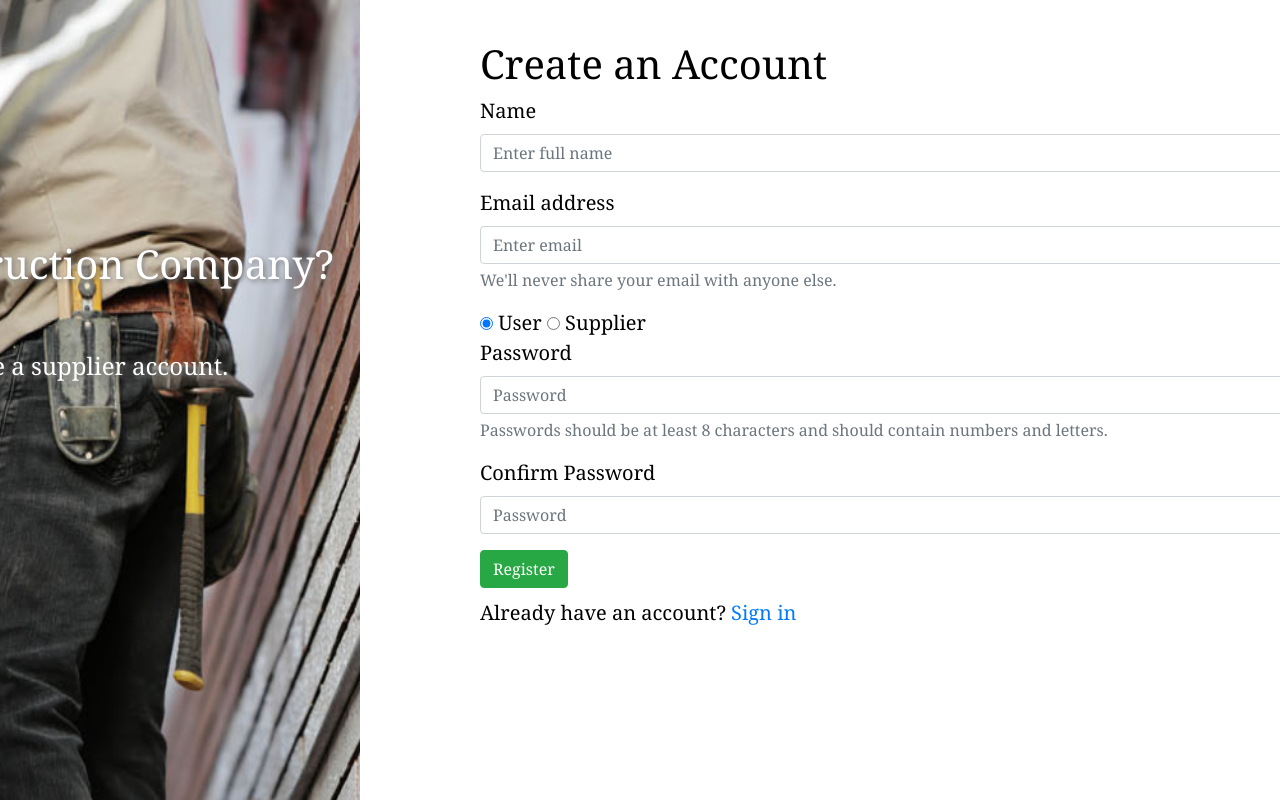
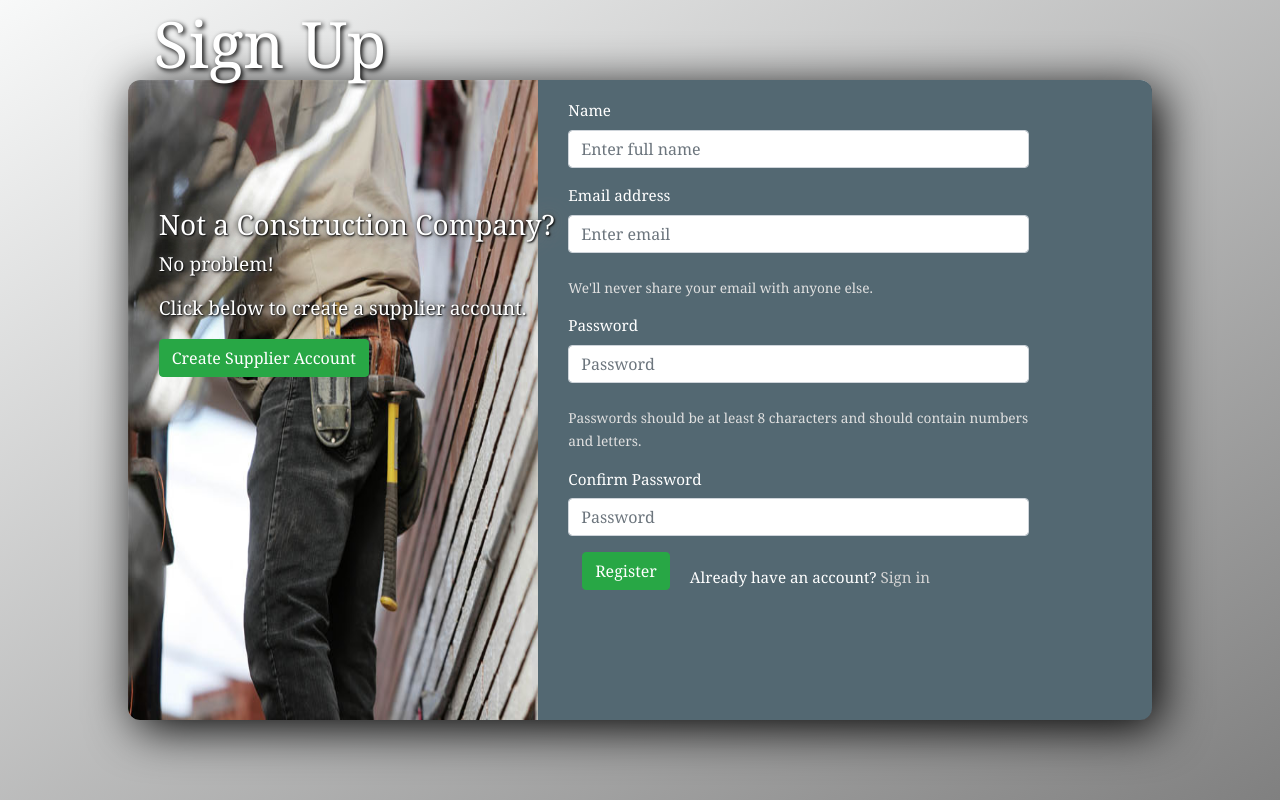
Before and after one commit to ConsTructionGang/FrontEnd, an Angular app: page /useraccount in a window 1280 px wide. Built offline with nearby package versions, Linux system fonts and the light colour scheme.

Commit message:
Changed em to % because it looked way too large when I switched computers. Figured out how to get buttons to change user type, and figured out sliding animation. Still need to add a fade in and out for input fields.

```diff
--- a/src/app/accounts/createuseraccount/createuseraccount.component.css
+++ b/src/app/accounts/createuseraccount/createuseraccount.component.css
@@ -11,87 +11,140 @@
     font-family: Georgia, serif;
 }
 
+h1{
+    position:absolute;
+    color: white;
+    text-shadow: 2px 2px 5px black;
+    top:.75%;
+    left:12%;
+    font-size: 400%;
+    z-index: 2;
+}
+
 #signupImg{
     position:relative;
-    /overflow: hidden;
+    overflow: hidden;
     box-shadow: .5em .5em 3em black;
-    width:115em;
-    height:55em;
+    width:80%;
+    height:80%;
+    border-radius:.75em;
 }
 
 #img{
-    width:115em;
-    height:55em;
+    width:100%;
+    height:100%;
 }
 
 .slider{
     position:absolute;
-    background-color: white;
-    height:55em;
-    margin-top: -55em;
+    background-color: #536872;
+    height:100%;
+    top:-0%;
 }
 
-#leftUser{
-    margin-left: 40em;
-    width:75em;
+.userSlide #left{
+    left:40%;
+    width:60%;
+    transition: left linear .3s;
 }
 
-#leftSupplier{
-    margin-left: 40em;
-    width:0em;
+
+
+.supplierSlide #left{
+    left: 100%;
+    width:60%;
+    transition: left linear .3s;
 }
 
-#rightUser{
-    width:0em;
+.userSlide #right{
+    width:60%;
+    left:-60%;
+    transition: left linear .3s;
+
 }
 
-#rightSupplier{
-    width:75em;
+.supplierSlide #right{
+    left:0%;
+    width:60%;
+    transition: left linear .3s;
 }
 
 #supplierLogin{
     color:white;
-    text-shadow: 2px 2px 5px grey;
-    font-size:1.5em;
+    text-shadow: 1px 1px 2px black, 0 0 25px grey, 0 0 5px  #505050;
+    font-size:120%;
     position:absolute;
-    margin-top: -25em;
-    margin-left: 2em;
+    top: 20%;
+    left: 3%;
 }
 
 #userLogin{
     color:white;
-    text-shadow: 2px 2px 5px grey;
-    font-size:1.5em;
+    text-shadow: 1px 1px 2px black, 0 0 25px grey, 0 0 5px darkgrey;
+    font-size:120%;
     position:absolute;
-    margin-top: -25em;
-    margin-left: 55em;
+    top: 20%;
+    left: 65%;
 }
 
+
 #signupText{
-    color:black;
+    color:white;
     position:relative;
-    height:40em;
-    width:45em;
-    z-index: 1;
+    height:100%;
+    width:45%;
+    z-index: 3;
 
 
 }
 
+
 .userSignup{
-    font-size:1.25em;
-    top:-40em;
-    left:38em;
+    font-size:95%;
+    top:-97%;
+    left: 43%;
 
 
 }
 
 .supplierSignup{
-    font-size: 1em;
-    top:-52em;
-    left:6em;
+    display: hidden;
+    font-size:80%;
+    line-height: 1em;
+    top:-97%;
+    left:5%;
+    display: visible;
+}
+
+.userSignup input{
+
+}
+
+.supplierSignup input{
+    height:1.5em;
+}
+
+
+.supplierSignup #inputSupplies{
+    height:1.5em;
 }
 
 #signin{
-    padding-top: .5em;
-    font-size:1em;
+    padding: 3%;
+    font-size:100%;
 }
+
+#register{
+    margin-top: -1em;
+    margin-right:1em;
+}
+
+a{
+    color:#D3D3D3;
+}
+
+
+small{
+    color:  #E0E0E0;
+    font-size:90%;
+}
--- a/src/app/accounts/createuseraccount/createuseraccount.component.html
+++ b/src/app/accounts/createuseraccount/createuseraccount.component.html
@@ -1,28 +1,29 @@
 <div id="pageBody">
+  <h1> Sign Up </h1>
   <div id="signupImg">
     <img id="img" src="\assets\images\signup.jpg">
+    <div [ngClass]="{'userSlide':userAccount.type==='user',
+                      'supplierSlide':userAccount.type=='supplier'}">
+      <div id="left" class="slider"></div>
+      <div id ="right" class="slider"></div>
+    </div>
     <div *ngIf="userAccount.type=='user'">
-      <div id="rightUser" class="slider"></div>
-      <div id="leftUser" class="slider"></div>
       <div id="supplierLogin">
-        <h1> Not a Construction Company?</h1>
+        <h3> Not a Construction Company?</h3>
         <p> No problem! </p>
         <p> Click below to create a supplier account. </p>
-        <button  type="SignUp" class="btn btn-success" >Create Supplier Account</button>
+        <button  type="SignUp" class="btn btn-success" (click)="setSupplier()">Create Supplier Account</button>
       </div>
     </div>
 
     <div *ngIf="userAccount.type=='supplier'">
-      <div id="rightSupplier" class="slider"></div>
-      <div id="leftSupplier" class="slider"></div>
       <div id="userLogin">
-        <h1> Not a Supplier?</h1>
+        <h3> Not a Supplier?</h3>
         <p> No problem! </p>
         <p> Click below to create an user account. </p>
-        <button  type="SignUp" class="btn btn-success">Create User Account</button>
+        <button  type="SignUp" class="btn btn-success" (click)="setUser()">Create User Account</button>
       </div>
     </div>
-
 
 
 
@@ -30,7 +31,7 @@
                                     'supplierSignup':userAccount.type=='supplier'}">
 
 
-    <h1 >Create an Account</h1>
+
 
       <form>
         <div class="form-group">
@@ -40,12 +41,9 @@
         <div class="form-group">
           <label for="userEmail">Email address</label>
           <input type="email" class="form-control" required id="userEmail" aria-describedby="emailHelp" placeholder="Enter email" [(ngModel)]="userAccount.email" name="emailfield">
-        <small id="emailHelp" class="form-text text-muted">We'll never share your email with anyone else.</small>
+          <br>
+          <small id="emailHelp">We'll never share your email with anyone else.</small>
         </div>
-      <form>
-        <input type="radio" name="user" value="user" checked [(ngModel)]="userAccount.type"> User
-        <input type="radio" name="user" value="supplier" [(ngModel)]="userAccount.type"> Supplier
-      </form>
         <div *ngIf="userAccount.type=='supplier'">
           <div class="form-group">
             <label for="inputCompanyName">Company Name</label>
@@ -72,7 +70,8 @@
           <label for="inputPassword">Password</label>
           <input name="passwordfield" ng-model="passwordfield" type="password" class="form-control" id="inputPassword" aria-describedby="passwordHelp"
                   placeholder="Password" required>
-        <small id="passwordHelp" class="form-text text-muted">
+          <br>
+          <small id="passwordHelp">
             Passwords should be at least 8 characters and should contain numbers and letters.
           </small>
         </div>
@@ -82,18 +81,20 @@
                   name="confirmfield" required>
         </div>
 
-      <button type="submit" class="btn btn-success">Register</button>
 
-      <p id="signin"> Already have an account?
+
+        <p id="signin">
+          <button id="register" type="submit" class="btn btn-success">Register</button>
+          Already have an account?
           <a routerLink="/login">Sign in</a>
         </p>
       </form>
     </div>
 
-
-
 </div>
 
 
 
+
+
 </div>
--- a/src/app/accounts/createuseraccount/createuseraccount.component.ts
+++ b/src/app/accounts/createuseraccount/createuseraccount.component.ts
@@ -31,4 +31,14 @@ export class CreateuseraccountComponent implements OnInit {
     ];
   }
 
+  setSupplier(){
+    this.userAccount.type = 'supplier';
+    console.log(this.userAccount.type);
+  }
+
+  setUser(){
+    this.userAccount.type = 'user';
+    console.log(this.userAccount.type);
+  }
+
 }
--- a/src/app/accounts/login/login.component.css
+++ b/src/app/accounts/login/login.component.css
@@ -9,50 +9,56 @@
     align-items: center; /*centers items on the cross-axis (y by default)*/
     background: linear-gradient(to bottom right, #F8F9F9, grey);
     font-family: Georgia, serif;
+
 }
 
 
-#loginText{
-	height:25em;
-	width:35em;
+#loginTextContainer{
 	position:relative;
-	left:20em;
+	left:100%;
 	border-radius:1em;
 	color:white;
 	background: #536872;
-	padding: 3em;
 	box-shadow: .5em .5em 3em black;
+	width:128%;
+	padding: 10%;
+
 }
 
+
 #loginImg{
+
+	width:220%;
 	position:absolute;
 	z-index: -1;
-	right:30em;
-	top:-3.5em;
+	right:80%;
+	top:-10%;
 	box-shadow: .5em .5em 3em black;
 	border-radius:1em;
 }
 
 #img{
+	height:100%;
+	width:100%;
 	border-radius:1em;
 }
 
 #loginMessage{
 	position:absolute;
-	width:40em;
-	right:30em;
-	top:5em;
-	text-shadow: 2px 2px 5px grey;
+	width:100%;
+	right:175%;
+	top:20%;
+	text-shadow: .25em .25em .75em grey;
 }
 
 #compName{
-	font-size:5em;
+	font-size:500%;
 }
 
 #info{
 	position:relative;
-	font-size:2em;
-	left:2.3em;
+	font-size:150%;
+	left:15%;
 }
 
 a{
@@ -70,5 +76,5 @@ a{
 }
 
 #password{
-	padding-left: .5em;
+	padding-left: 3%;
 }
--- a/src/app/accounts/login/login.component.html
+++ b/src/app/accounts/login/login.component.html
@@ -1,14 +1,15 @@
 <div id="pageBody">
 	<div class="loginScreen">
+		<div id="loginTextContainer">
 			<div id="loginText">
 			    <h2>Sign In</h2>
 			    <form>
 			        <div class="form-group">
-		        <label for="username">Email</label>
+			        <label for="username"></label>
 			        <input name="loginusername" type="text" class="form-control" required id="email" aria-describedby="emailHelp" placeholder="Email" [(ngModel)]="account.email">
 			        </div>
 			        <div class="form-group">
-		          <label for="password">Password</label>
+			          <label for="password"></label>
 			        <input name="loginpassword" type="password" class="form-control" required id="password" aria-describedby="emailHelp" placeholder="Password" [(ngModel)]="account.password">
 			      </div>
 			        <button type="Login" class="btn btn-success">Sign in</button>
@@ -20,7 +21,7 @@
 			    	</p>
 			    </form>
 			    <div id="loginImg">
-				<img id="img" src="\assets\images\login.jpg" height="500">
+					<img id="img" src="\assets\images\login.jpg">
 				</div>
 				<div id="loginMessage">
 					<p id="compName"> Construction </p>
@@ -29,3 +30,4 @@
 			</div>
 		</div>
 	</div>
+</div>
```
Lines whose indentation alone changed are shown as unchanged.
